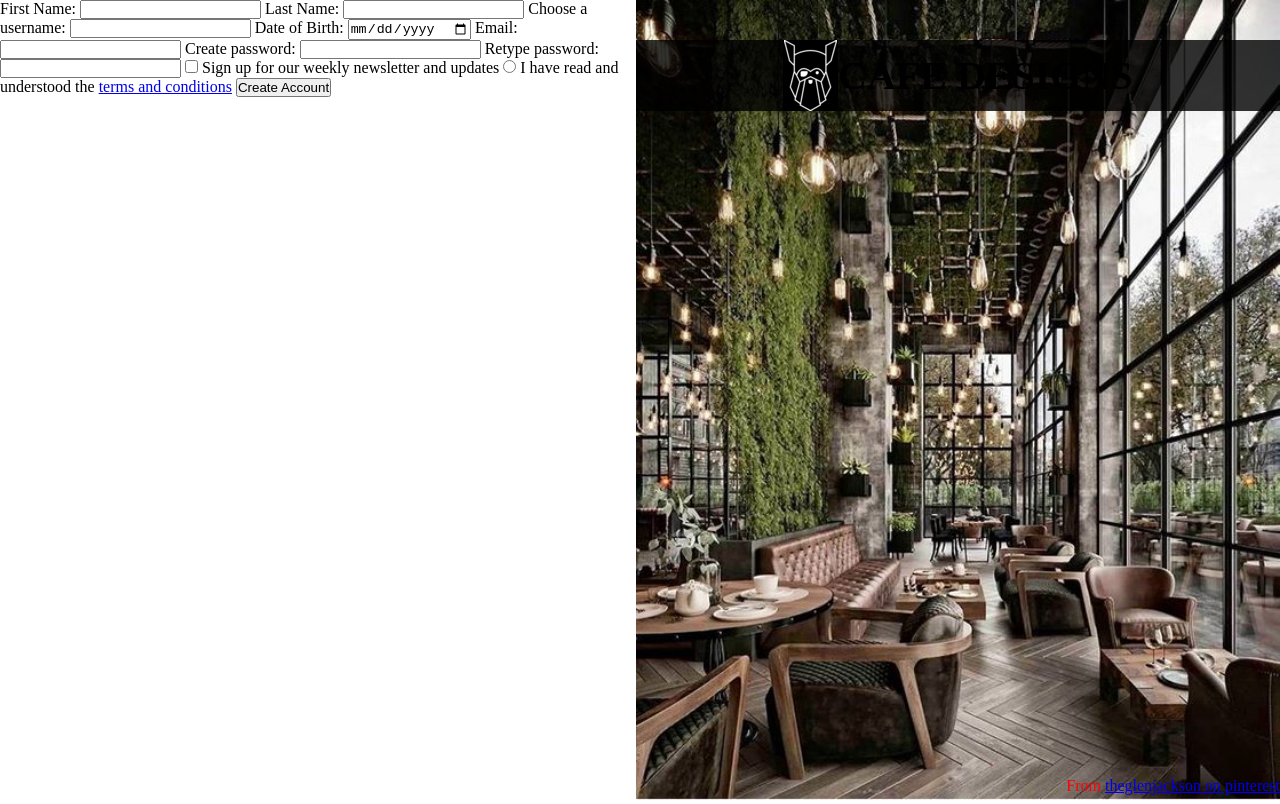
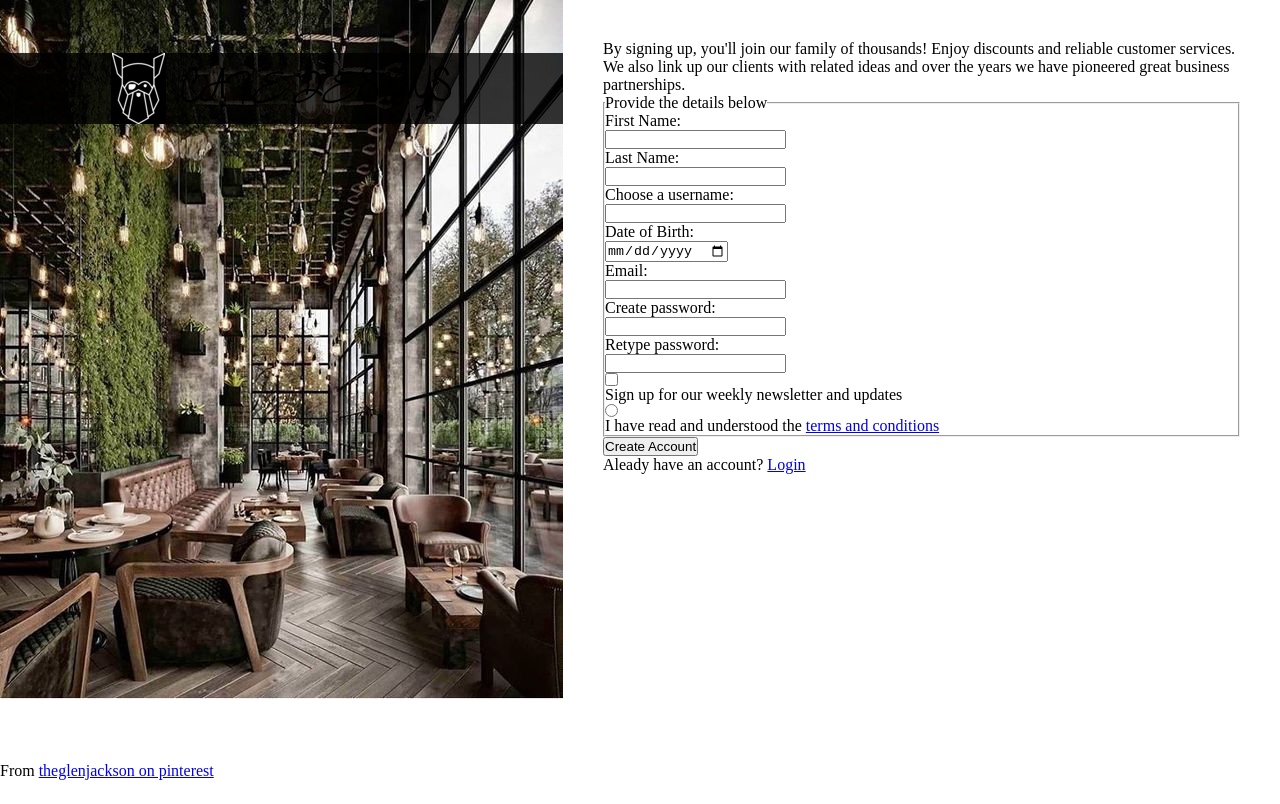
Before and after one commit to Anoai100/sign-up-page, a plain HTML site: page index.html in a window 1280 px wide. Drawn offline with Linux system fonts and the light colour scheme.

Commit message:
Change the initial layout of the page
changed to grid layout which makes it easier to control the space available.

```diff
--- a/css/sign-up.css
+++ b/css/sign-up.css
@@ -1,49 +1,49 @@
-html, * {
-    box-sizing:border-box;
+html, body, * {
     margin: 0;
     padding: 0;
 }
 
 body {
-    display: flex;
-    flex-direction: row-reverse;
+    display: grid;
+    grid-template-columns: 563px calc(100vw - 563px);
+    gap: 0;
 }
 
-#side-img {
-    height: 100vh;
-    position: relative;
-}
-
-
-img#cafe {
-    height: 100vh;
+div#side-img {
+    max-height: 100vh;
+    overflow: clip;
 }
 
 figcaption {
     position: absolute;
-    bottom: 5px;
-    right: 0;;
-    text-align: center;
-    color: red;
+    bottom: 20px;
+    z-index: 1;
 }
 
 div.logo {
-    position: absolute;
-    top: 40px;
     width: 100%;
     background-color: rgba(0, 0, 0, 0.8);
+    position: relative;
+    bottom: 650px;
     display: flex;
     justify-content: center;
     align-items: center;
-    z-index: 999;
+    gap: 15px;
 }
-/*
+
 @font-face {
     font-family: Bulgatti;
     src: url(../fonts/Bulgatti-xgMV.ttf);
 }
-*/
-.logo .txt {
-    font-size: 40px;
+
+.txt {
     font-family: Bulgatti;
 }
+
+form {
+    padding: 40px;
+}
+
+input, label {
+    display: block;
+}
--- a/index.html
+++ b/index.html
@@ -23,34 +23,36 @@
         </div>
     </div>
     <form id="form">
+        <p>
+            By signing up, you'll join our family of thousands! Enjoy discounts and reliable customer services. We also link up our clients with related ideas and over the years we have pioneered great business partnerships.
+        </p>
+        <fieldset>
+            <legend>Provide the details below</legend>
+
             <label>First Name:</label>
             <input type="text">
-
             <label>Last Name:</label>
             <input type="text">
-
             <label>Choose a username:</label>
             <input type="text" maxlength="12" minlength="6">
-
             <label>Date of Birth:</label>
             <input type="date">
-
             <label>Email:</label>
             <input type="email">
-
             <label>Create password:</label>
             <input type="password">
 
             <label for="">Retype password:</label>
             <input type="password">
-
             <input type="checkbox">
             <label>Sign up for our weekly newsletter and updates</label>
-
             <input type="radio">
             <label>I have read and understood the <a href="#">terms and conditions</a></label>
-
+        </fieldset>
         <button type="submit">Create Account</button>
+        <p>Aleady have an account?
+             <a href="#">Login</a>
+        </p>
     </form>
 </body>
 </html>
```
Lines whose indentation alone changed are shown as unchanged.
